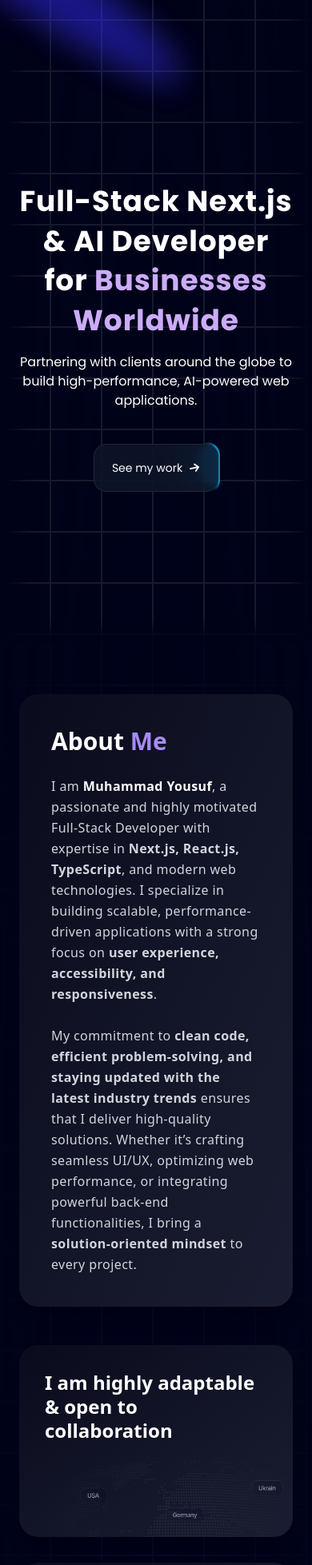
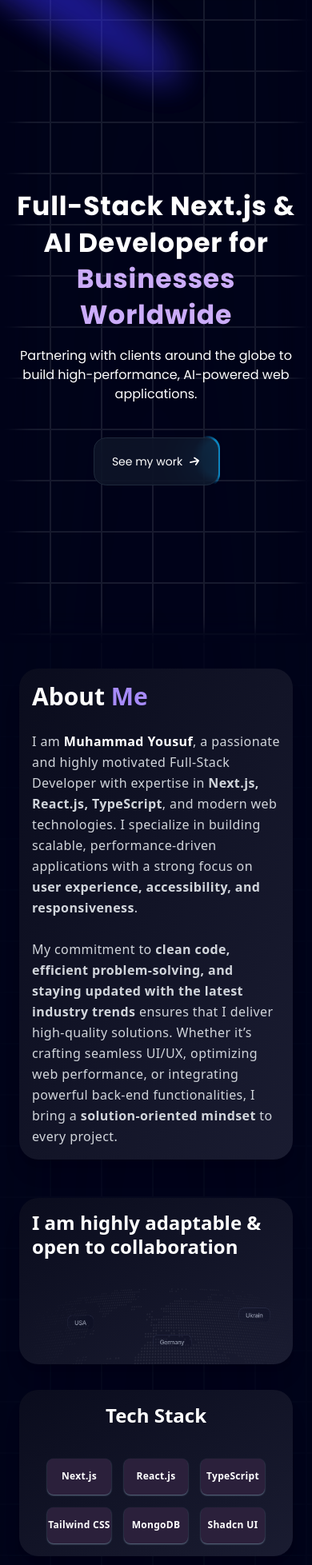
Before and after one commit to Codewithsaffy/portfolio, a Next.js app: page / in a window 390 px wide. Shown: the part 40-1997 px from the top of the page at 80% size. Built offline with nearby package versions, Linux system fonts and the light colour scheme.

Commit message:
refactor: update section padding and service headings for clarity

```diff
--- a/src/components/sections/About.tsx
+++ b/src/components/sections/About.tsx
@@ -3,10 +3,10 @@ import Button from "../ui/Button";
 
 const About = () => {
   return (
-    <section id="about" className="min-h-screen w-full mx-auto px-6 md:px-12 lg:px-20 py-16 z-10">
+    <section id="about" className="min-h-screen w-full mx-auto px-6 md:px-12 lg:px-20 py-8 md:py-16 z-10">
       <div className="grid grid-cols-1 lg:grid-cols-12 gap-12 w-full mb-12">
         {/* Left Section */}
-        <div className="col-span-1 bg-gradient-to-br from-[#0A0C1D] to-[#1A1C31] relative lg:col-span-7 w-full h-full md:h-96 lg:h-[500px] rounded-3xl shadow-xl p-10 flex flex-col gap-6 transition-all duration-500 hover:scale-105 hover:bg-gradient-to-br hover:from-[#1A1C31] hover:to-[#0A0C1D]">
+        <div className="col-span-1 bg-gradient-to-br from-[#0A0C1D] to-[#1A1C31] relative lg:col-span-7 w-full h-full md:h-96 lg:h-[500px] rounded-3xl shadow-xl p-4 mg:p-8 lg:p-10 flex flex-col gap-6 transition-all duration-500 hover:scale-105 hover:bg-gradient-to-br hover:from-[#1A1C31] hover:to-[#0A0C1D]">
           <h2 className="text-3xl md:text-5xl font-extrabold text-white z-10 leading-tight">
             About <span className="text-[#A78BFA]">Me</span>
           </h2>
@@ -19,7 +19,7 @@ const About = () => {
 
         {/* Right Section */}
         <div className="col-span-1 lg:col-span-5 flex flex-col gap-8">
-          <div className="h-60 lg:h-[230px] rounded-3xl bg-gradient-to-br from-[#0A0C1D] to-[#1A1C31] shadow-xl p-8 flex flex-col justify-between relative transition-all duration-500 hover:scale-105 hover:bg-gradient-to-br hover:from-[#1A1C31] hover:to-[#0A0C1D]">
+          <div className="h-52 md:h-60 lg:h-[230px] rounded-3xl bg-gradient-to-br from-[#0A0C1D] to-[#1A1C31] shadow-xl p-4 md:p-8 flex flex-col justify-between relative transition-all duration-500 hover:scale-105 hover:bg-gradient-to-br hover:from-[#1A1C31] hover:to-[#0A0C1D]">
             <h2 className="text-2xl font-bold text-white leading-tight">
               I am highly adaptable & open to collaboration
             </h2>
@@ -33,7 +33,7 @@ const About = () => {
           </div>
 
           {/* Tech Stack Section */}
-          <div className="h-60 lg:h-[230px] z-10 rounded-3xl bg-gradient-to-br from-[#0A0C1D] to-[#1A1C31] shadow-xl p-8 flex flex-col sm:flex-row justify-between items-center gap-6 transition-all duration-500 hover:scale-105 hover:bg-gradient-to-br hover:from-[#1A1C31] hover:to-[#0A0C1D]">
+          <div className="h-52 md:h-60 lg:h-[230px] z-10 rounded-3xl bg-gradient-to-br from-[#0A0C1D] to-[#1A1C31] shadow-xl p-4 md:p-8 flex flex-col sm:flex-row justify-between items-center gap-4 md:gap-6 transition-all duration-500 hover:scale-105 hover:bg-gradient-to-br hover:from-[#1A1C31] hover:to-[#0A0C1D]">
             <div className="w-full text-center">
               <h2 className="text-2xl sm:text-3xl font-bold text-white">Tech Stack</h2>
             </div>
--- a/src/components/sections/Hero.tsx
+++ b/src/components/sections/Hero.tsx
@@ -30,14 +30,14 @@ const Hero = () => {
       </motion.div>
 
       <motion.div
-        className="flex justify-end flex-col px-6 pt-0 lg:pt-20 text-center lg:w-[80%] items-center gap-4 "
+        className="flex justify-end flex-col px-4 pt-0 lg:pt-20 text-center lg:w-[80%] items-center gap-4 "
         initial={{ opacity: 0, y: 50 }}
         animate={{ opacity: 1, y: 0 }}
         transition={{ duration: 0.8, ease: "easeOut" }}
       >
 
         <TextGenerateEffect
-          className="text-[36px] sm:text-[41px] lg:text-5xl font-bold"
+          className="text-[33px] sm:text-[41px] lg:text-5xl font-bold"
           words="  Full-Stack Next.js & AI Developer for Businesses Worldwide"
         />
 
--- a/src/data/services.ts
+++ b/src/data/services.ts
@@ -9,12 +9,12 @@ const services: ServicType[] = [
     description: "Building tailored web applications with Next.js for better performance and user experience."
   },
   {
-    heading: "Frontend Development",
+    heading: "Full stack Development",
     icon: "/services-images/frontend-engineer.png",
     description: "Creating responsive and user-friendly interfaces that engage and delight users."
   },
   {
-    heading: "API Integration",
+    heading: "AI Integration",
     icon: "/services-images/api-logo.png",
     description: "Connecting your applications with APIs for improved functionality and seamless performance."
   },
```
